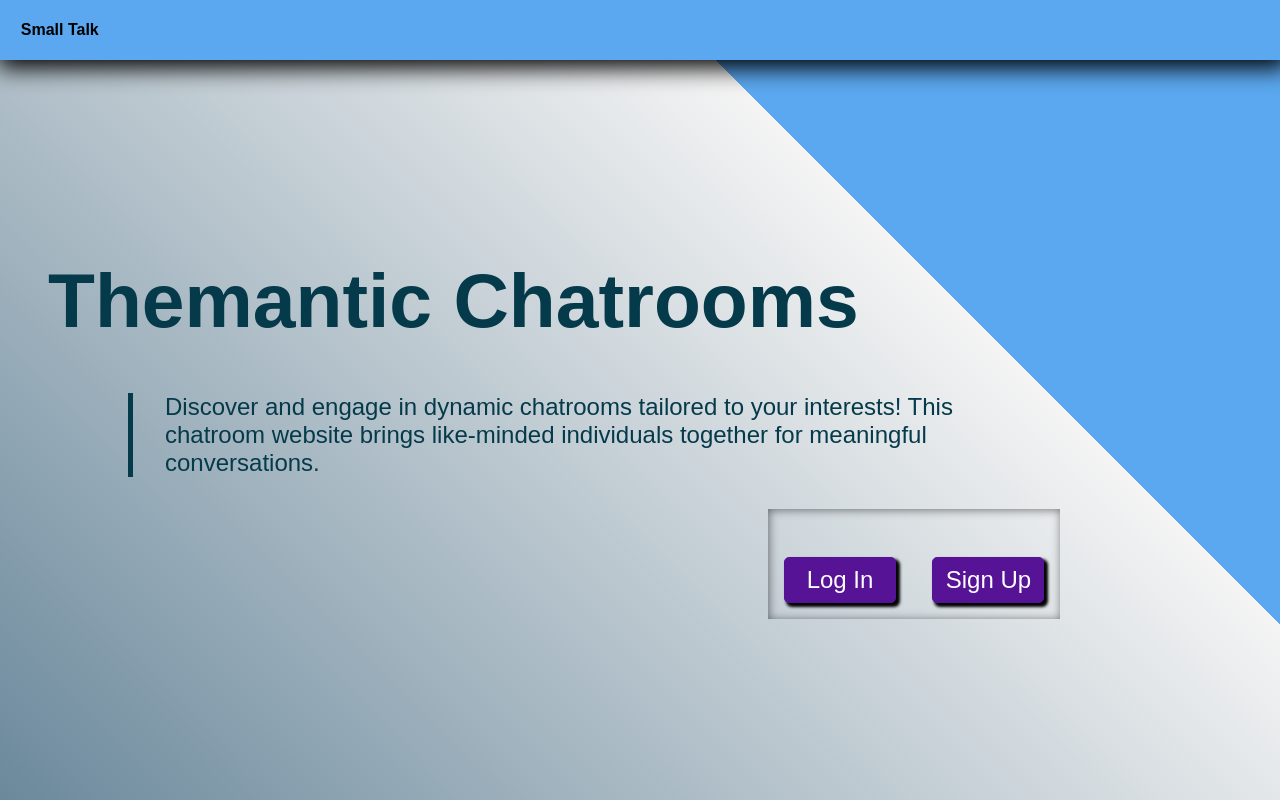
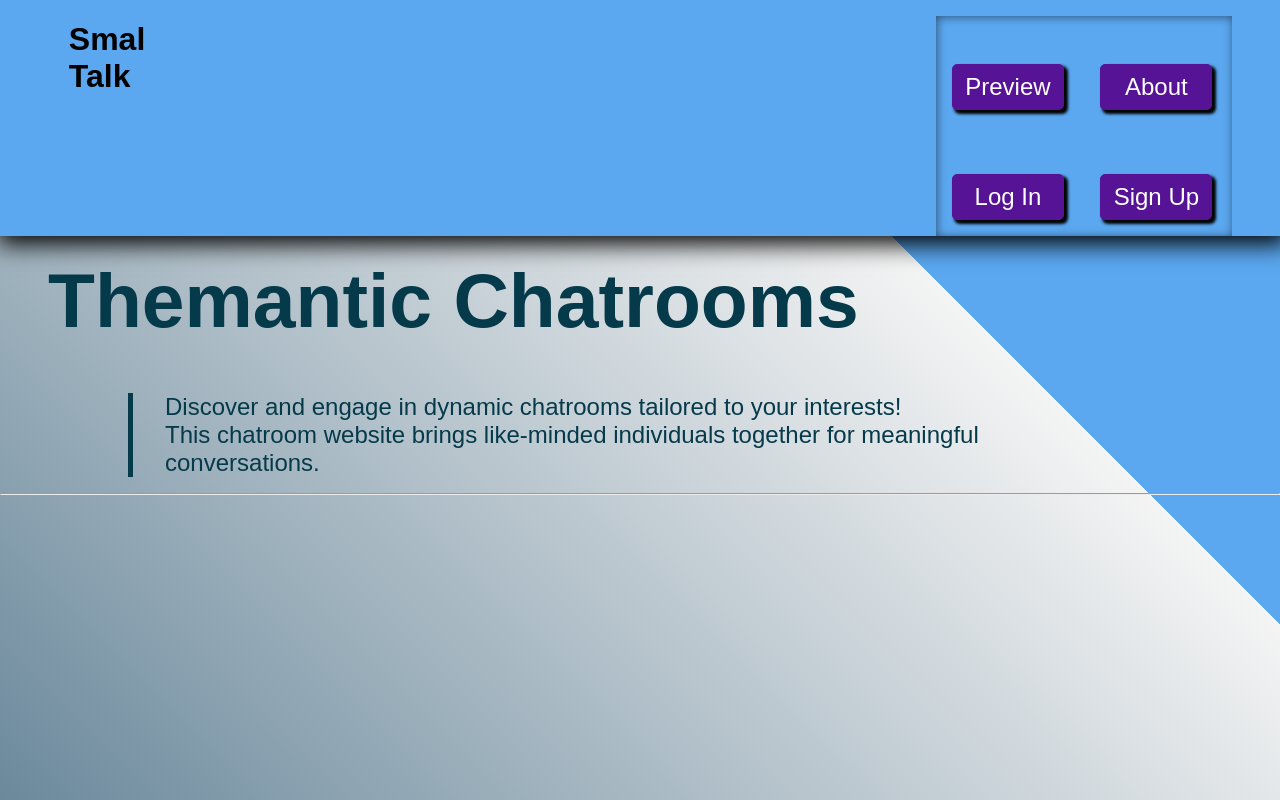
Before and after one commit to leTabs/Thematic-Chat-Rooms, a Flask app: template templates/index.html in a window 1280 px wide. Run offline with Flask 3, Linux system fonts and the light colour scheme; the template is opened without the code that fills it, so the values that code supplies are empty; some libraries are stand-ins or nearby versions.

Commit message:
Update index.html

```diff
--- a/templates/index.html
+++ b/templates/index.html
@@ -1,22 +1,30 @@
 <!-- {% block title %}Small Talk Themantic Chat Rooms{% endblock %} -->
+
+<!-- altering the base (app wrapper) to the index panel -->
 {% extends 'base.html' %} {% block content %}
-<section>
+
+    <!-- navigation bar -->
     <nav class="index-nav">
-        <p><b>Small Talk</b></p>
+        <p class="index-title"><b>Small Talk</b></p>
+        <div class="index-buttons">
+            <button class="preview">Preview</button>
+            <button class="about">About</button>
+            <button type="button" id="logInButton">Log In</button>
+            <button type="button" id="signUpButton">Sign Up</button>
+        </div>
     </nav>
+    <!-- main section -->
     <main>
         <div class="intro">
             <h2>Themantic Chatrooms</h2>
-            <p>Discover and engage in dynamic chatrooms tailored to your interests!
+            <p>Discover and engage in dynamic chatrooms tailored to your interests! <br />
                 This chatroom website brings like-minded individuals together for meaningful conversations.
             </p>
         </div>
-        <div class="index-buttons">
-            <button type="button" id="logInButton">Log In</button>
-            <button type="button" id="signUpButton">Sign Up</button>
-        </div>
+        <hr class="index-hr"/>
     </main>
-    </section>
+
+    <!-- "Log in" & "Sign up" button destinations, Javascript inclusion -->
     <script>
         const logInButton = document.querySelector('#logInButton')
         const signUpButton = document.querySelector('#signUpButton')
```
